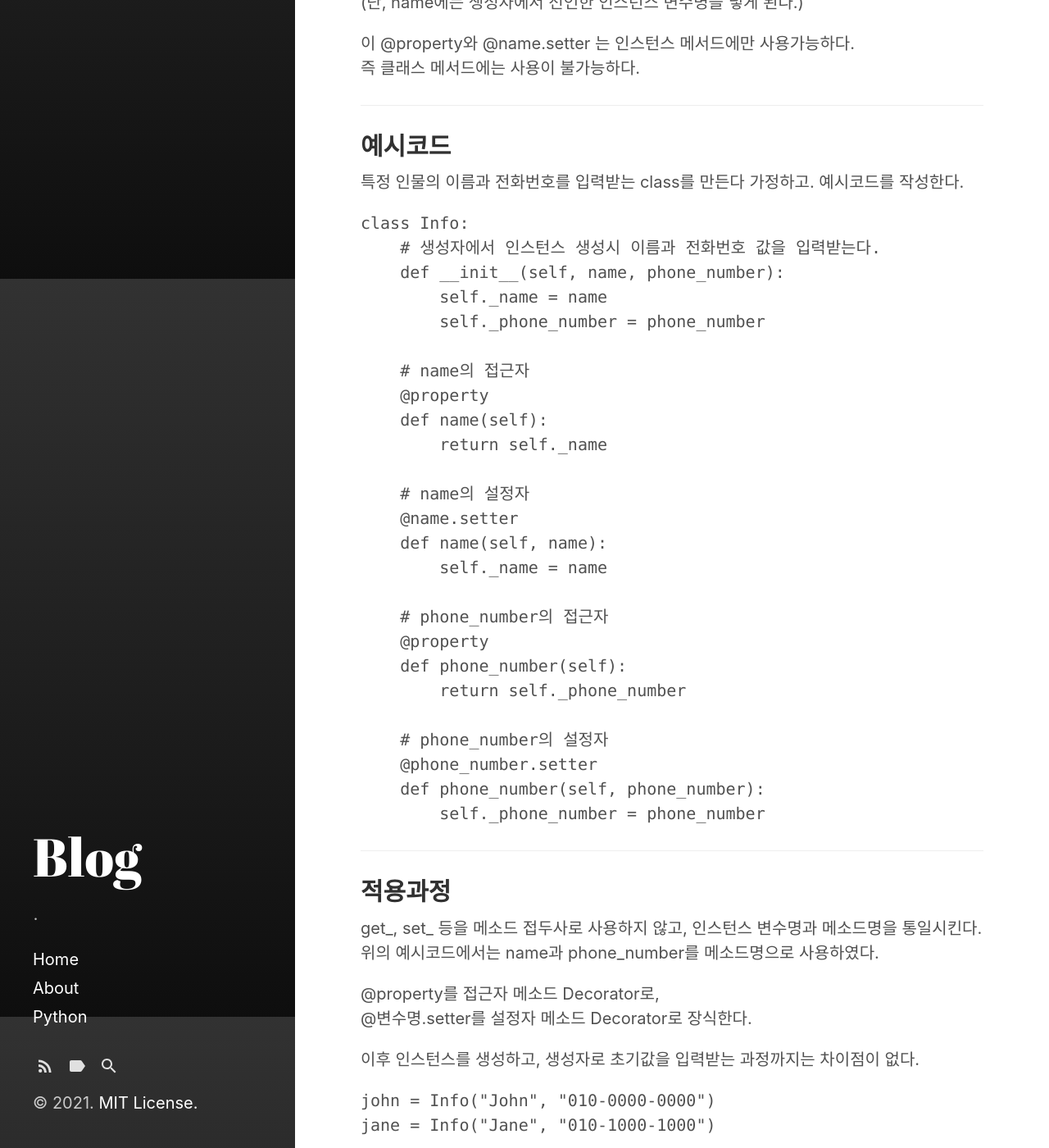
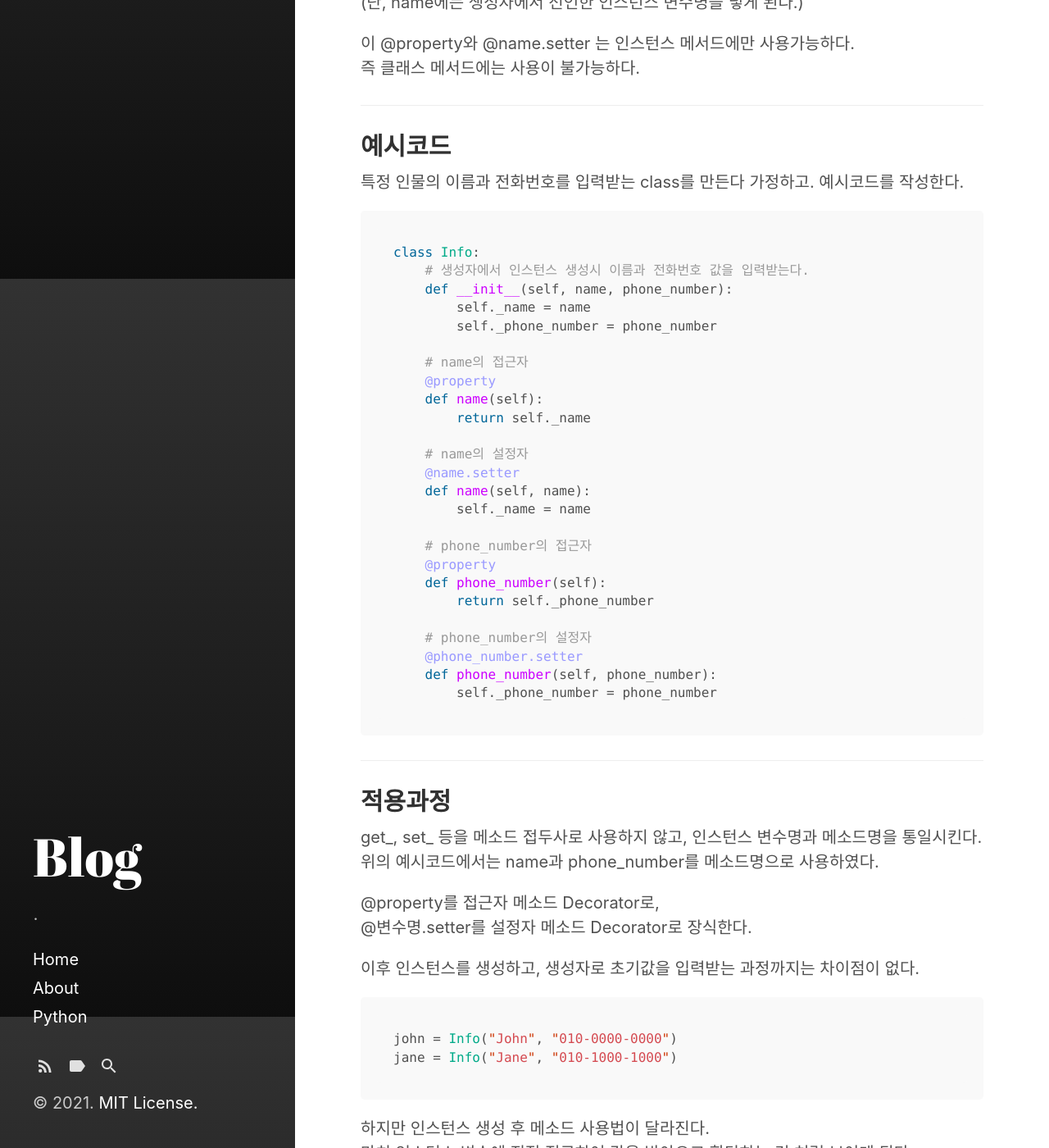
Before and after one commit to yonghwanjang0/yonghwanjang0.github.io, a Jekyll site: the page built from _posts/2021-05-14-[Python] Class - @property, @setter.md, in a window 1280 px wide and 1400 px high, scrolled down 560 px. Shown: the whole window at 82% size. Built offline with Jekyll 4.4.1, drawn with Linux system fonts in a browser that asks for light colours; some of the changed text lies outside the part shown.

Commit message:
posts are modified for syntax highlighting

````diff
--- a/_posts/2021-05-14-[Python] Class - @property, @setter.md
+++ b/_posts/2021-05-14-[Python] Class - @property, @setter.md
@@ -25,7 +25,7 @@ Python의 Decorator 기능을 이용해서 접근자와 설정자의 구현을
 ## 예시코드
 특정 인물의 이름과 전화번호를 입력받는 class를 만든다 가정하고. 예시코드를 작성한다.
 
-```{.python}
+```python
 class Info:
     # 생성자에서 인스턴스 생성시 이름과 전화번호 값을 입력받는다.
     def __init__(self, name, phone_number):
@@ -62,7 +62,7 @@ get_, set_ 등을 메소드 접두사로 사용하지 않고, 인스턴스 변
 
 이후 인스턴스를 생성하고, 생성자로 초기값을 입력받는 과정까지는 차이점이 없다.
 
-```{.python}
+```python
 john = Info("John", "010-0000-0000")
 jane = Info("Jane", "010-1000-1000")
 ```
@@ -72,7 +72,7 @@ jane = Info("Jane", "010-1000-1000")
 인스턴스 변수의 값을 받아본다.
 마치 변수 자체에 직접 접근하는 것 처럼 보이지만 접근자 메소드를 통해서 값을 받고있다.
 
-```{.python}
+```python
 >>> john.name
 'John'
 >>> john.phone_number
@@ -86,7 +86,7 @@ jane = Info("Jane", "010-1000-1000")
 인스턴스 변수의 값을 수정해본다.
 이것도 변수 자체에 직접 새 값을 할당하는 것 처럼 보이지만, 설정자 메소드를 통해서 값이 수정된다.
 
-```{.python}
+```python
 >>> john.name = "John Doe"
 >>> john.phone_number = "010-1234-1234"
 >>> john.name
````
Also changed, not shown: _posts/2021-05-15-[Python] Call by Reference, Call by Value.md (+3 -3 lines).
